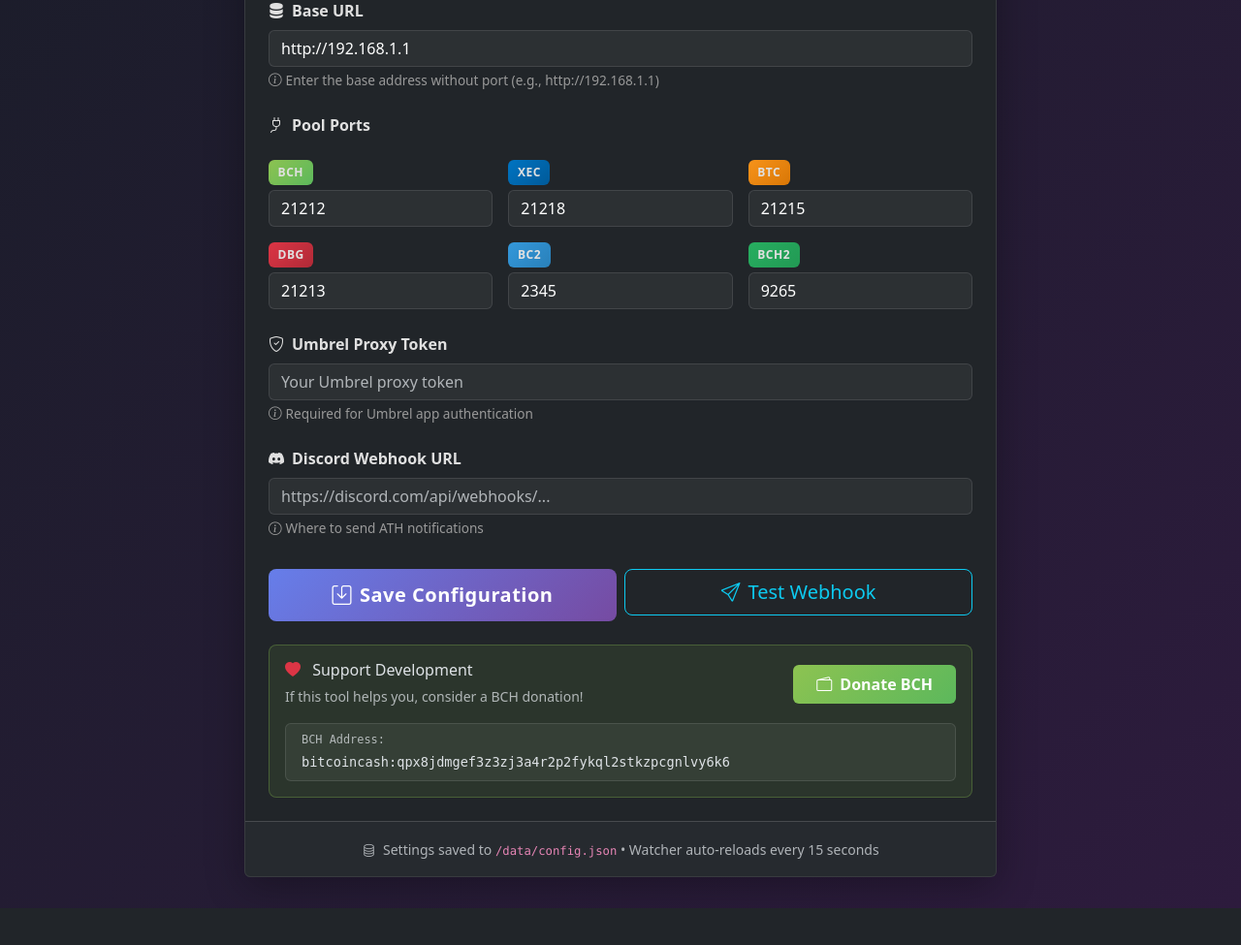
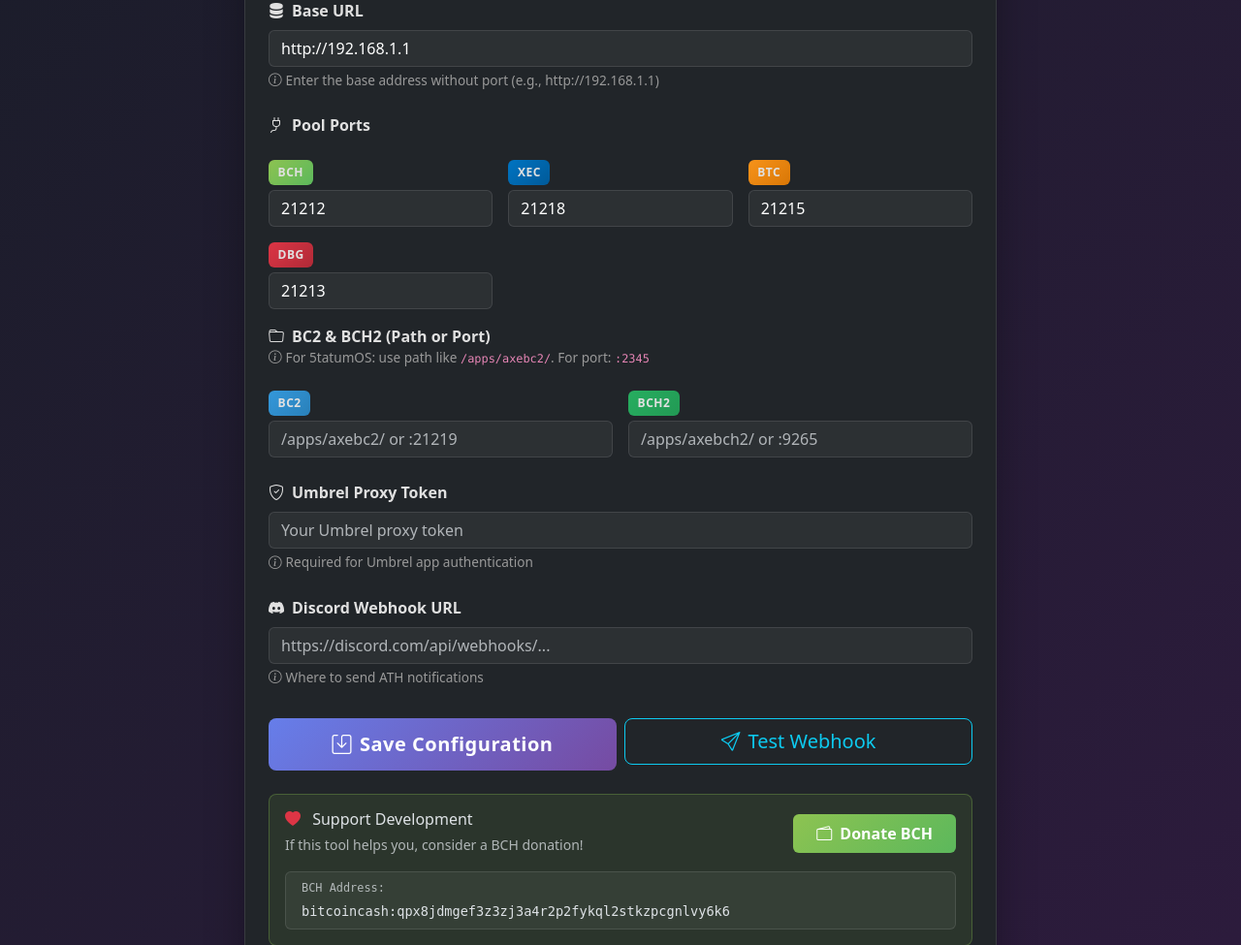
Before and after one commit to AkaCurtis/Axe-Webhooks, a Flask app: page / in a window 1280 px wide. Shown: the part 246-1221 px from the top of the page at 97% size. Before the commit the page ends 1183 px from the top, so only its background shows below. Run offline with Flask 3, Linux system fonts and the light colour scheme.

Commit message:
updated some stuff

```diff
--- a/axe-webhooks/umbrel-app.yml
+++ b/axe-webhooks/umbrel-app.yml
@@ -5,7 +5,7 @@
 tagline: Worker ATH Discord alerts
 icon: https://raw.githubusercontent.com/AkaCurtis/Axe-Webhooks/main/axe-webhooks/icon.svg
 category: Development
-version: "0.6.8"
+version: "0.6.9"
 port: 3456
 
 description: >-
--- a/axe-webhooks/web/app.py
+++ b/axe-webhooks/web/app.py
@@ -45,15 +45,24 @@
     return "192.168.1.1"  # Final fallback
 
 def parse_url(url):
-    """Extract base URL and port from a full URL"""
+    """Extract base URL and path/port from a full URL"""
     if not url:
         return "", ""
     try:
-        # Parse URL like http://192.168.1.1:21212
-        if ":" in url:
+        # Handle paths like http://192.168.1.1/apps/axebch2/
+        if "/apps/" in url:
+            base_end = url.find("/apps/")
+            base = url[:base_end]
+            path = url[base_end:]
+            return base, path
+        # Handle ports like http://192.168.1.1:21212
+        elif ":" in url:
             parts = url.rsplit(":", 1)
-            if len(parts) == 2 and parts[1].isdigit():
-                return parts[0], parts[1]
+            if len(parts) == 2:
+                # Check if it's a port number
+                port_part = parts[1].split("/")[0]  # Handle :21212/api/...
+                if port_part.isdigit():
+                    return parts[0], ":" + port_part
     except Exception:
         pass
     return url, ""
@@ -61,19 +70,14 @@
 def load_config():
     host_ip = get_host_ip()
 
-    # Default ports
-    default_ports = {
+    defaults = {
+        "base_url": f"http://{host_ip}",
         "bch_port": "21212",
         "xec_port": "21218",
         "btc_port": "21215",
         "dbg_port": "21213",
-        "bc2_port": "2345",
-        "bch2_port": "9265",
-    }
-
-    defaults = {
-        "base_url": f"http://{host_ip}",
-        **default_ports,
+        "bc2_path": "",
+        "bch2_path": "",
         "proxy_token": "",
         "discord_webhook": "",
     }
@@ -90,14 +94,26 @@
             else:
                 # Backward compatibility: parse old full URLs
                 base_url_detected = None
-                for chain in ["bch", "xec", "btc", "dbg", "bc2", "bch2"]:
+
+                # Original 4 pools use ports
+                for chain in ["bch", "xec", "btc", "dbg"]:
                     old_key = f"{chain}_base"
                     if old_key in data and data[old_key]:
-                        base, port = parse_url(data[old_key])
+                        base, path = parse_url(data[old_key])
                         if base and not base_url_detected:
                             base_url_detected = base
-                        if port:
-                            defaults[f"{chain}_port"] = port
+                        if path and path.startswith(":"):
+                            defaults[f"{chain}_port"] = path[1:]  # Remove colon
+
+                # BC2 and BCH2 use flexible paths
+                for chain in ["bc2", "bch2"]:
+                    old_key = f"{chain}_base"
+                    if old_key in data and data[old_key]:
+                        base, path = parse_url(data[old_key])
+                        if base and not base_url_detected:
+                            base_url_detected = base
+                        if path:
+                            defaults[f"{chain}_path"] = path
 
                 if base_url_detected:
                     defaults["base_url"] = base_url_detected
@@ -110,12 +126,28 @@
     except Exception:
         pass
 
-    # Also generate the full URLs for backward compatibility
+    # Generate full URLs for watcher
     base = defaults.get("base_url", f"http://{host_ip}").rstrip("/")
-    for chain in ["bch", "xec", "btc", "dbg", "bc2", "bch2"]:
+
+    # Original 4 pools: simple port-based
+    for chain in ["bch", "xec", "btc", "dbg"]:
         port = defaults.get(f"{chain}_port", "")
         if port:
             defaults[f"{chain}_base"] = f"{base}:{port}"
+        else:
+            defaults[f"{chain}_base"] = ""
+
+    # BC2 and BCH2: flexible path/port
+    for chain in ["bc2", "bch2"]:
+        path = defaults.get(f"{chain}_path", "").strip()
+        if path:
+            if path.startswith(":"):
+                defaults[f"{chain}_base"] = f"{base}{path}"
+            elif path.startswith("/"):
+                defaults[f"{chain}_base"] = f"{base}{path}"
+            else:
+                # Assume it's a port number without colon
+                defaults[f"{chain}_base"] = f"{base}:{path}"
         else:
             defaults[f"{chain}_base"] = ""
 
@@ -153,17 +185,32 @@
         "xec_port": request.form.get("xec_port", "").strip(),
         "btc_port": request.form.get("btc_port", "").strip(),
         "dbg_port": request.form.get("dbg_port", "").strip(),
-        "bc2_port": request.form.get("bc2_port", "").strip(),
-        "bch2_port": request.form.get("bch2_port", "").strip(),
+        "bc2_path": request.form.get("bc2_path", "").strip(),
+        "bch2_path": request.form.get("bch2_path", "").strip(),
         "proxy_token": request.form.get("proxy_token", "").strip(),
         "discord_webhook": request.form.get("discord_webhook", "").strip(),
     }
 
-    # Also save full URLs for backward compatibility with watcher
-    for chain in ["bch", "xec", "btc", "dbg", "bc2", "bch2"]:
+    # Generate full URLs for watcher
+    # Original 4 pools: simple port-based
+    for chain in ["bch", "xec", "btc", "dbg"]:
         port = cfg.get(f"{chain}_port", "")
         if base_url and port:
             cfg[f"{chain}_base"] = f"{base_url}:{port}"
+        else:
+            cfg[f"{chain}_base"] = ""
+
+    # BC2 and BCH2: flexible path/port
+    for chain in ["bc2", "bch2"]:
+        path = cfg.get(f"{chain}_path", "")
+        if base_url and path:
+            if path.startswith(":"):
+                cfg[f"{chain}_base"] = f"{base_url}{path}"
+            elif path.startswith("/"):
+                cfg[f"{chain}_base"] = f"{base_url}{path}"
+            else:
+                # Assume it's a port number without colon
+                cfg[f"{chain}_base"] = f"{base_url}:{path}"
         else:
             cfg[f"{chain}_base"] = ""
 
--- a/axe-webhooks/web/templates/index.html
+++ b/axe-webhooks/web/templates/index.html
@@ -184,18 +184,27 @@
               <input name="dbg_port" value="{{ cfg.dbg_port }}" class="form-control" placeholder="21213" type="number"/>
             </div>
 
-            <div class="col-md-4 col-sm-6">
+            <div class="col-12 mt-3">
+              <label class="form-label">
+                <i class="bi bi-folder"></i> BC2 & BCH2 (Path or Port)
+              </label>
+              <div class="hint-text" style="margin-top: -0.5rem; margin-bottom: 0.5rem;">
+                <i class="bi bi-info-circle me-1"></i>For 5tatumOS: use path like <code>/apps/axebc2/</code>. For port: <code>:2345</code>
+              </div>
+            </div>
+
+            <div class="col-md-6 col-sm-6">
               <label class="form-label form-label-sm">
                 <span class="crypto-badge badge-bc2">BC2</span>
               </label>
-              <input name="bc2_port" value="{{ cfg.bc2_port }}" class="form-control" placeholder="2345" type="number"/>
+              <input name="bc2_path" value="{{ cfg.bc2_path }}" class="form-control" placeholder="/apps/axebc2/ or :21219"/>
             </div>
 
-            <div class="col-md-4 col-sm-6">
+            <div class="col-md-6 col-sm-6">
               <label class="form-label form-label-sm">
                 <span class="crypto-badge badge-bch2">BCH2</span>
               </label>
-              <input name="bch2_port" value="{{ cfg.bch2_port }}" class="form-control" placeholder="9265" type="number"/>
+              <input name="bch2_path" value="{{ cfg.bch2_path }}" class="form-control" placeholder="/apps/axebch2/ or :9265"/>
             </div>
           </div>
 
```
